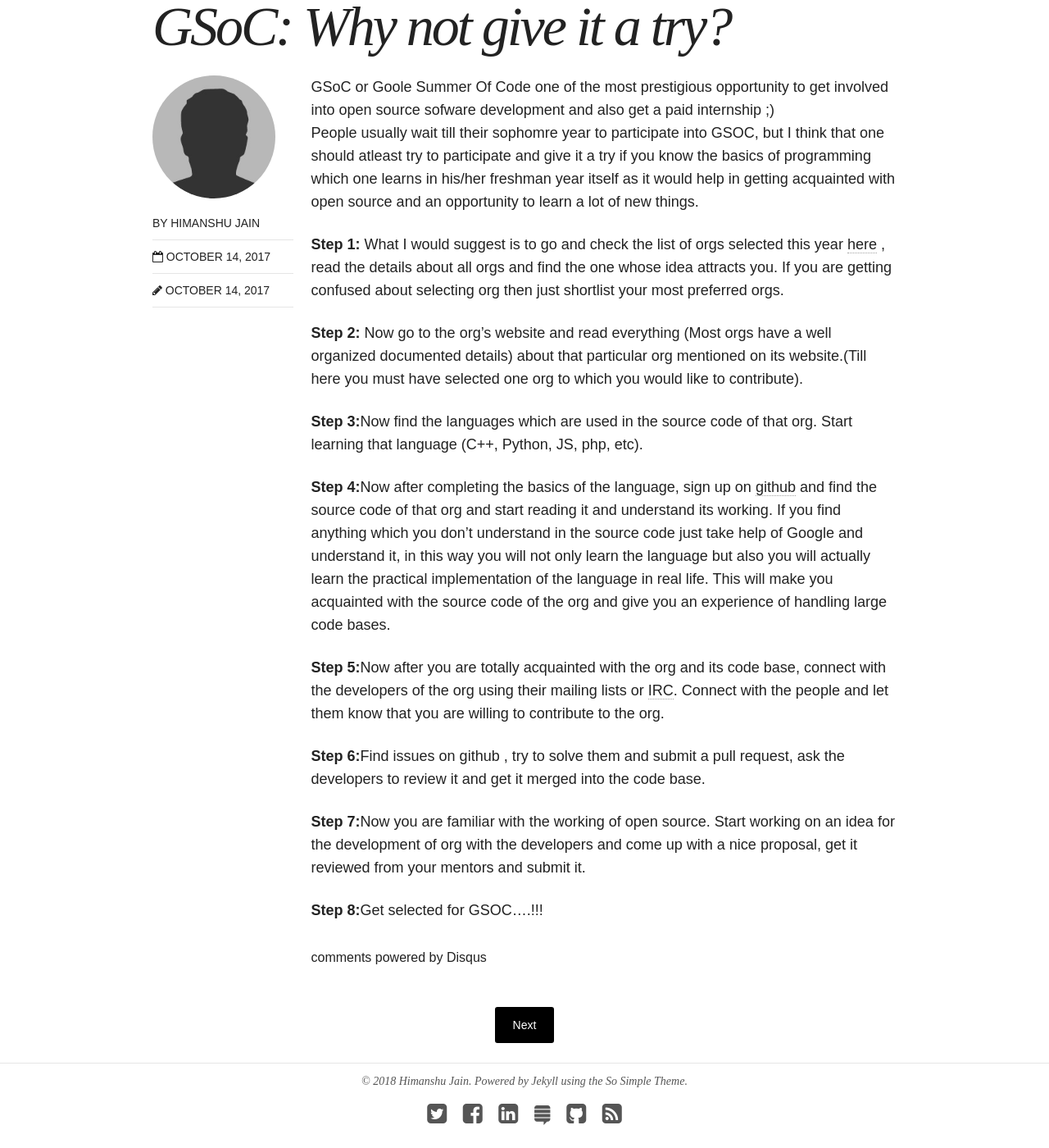
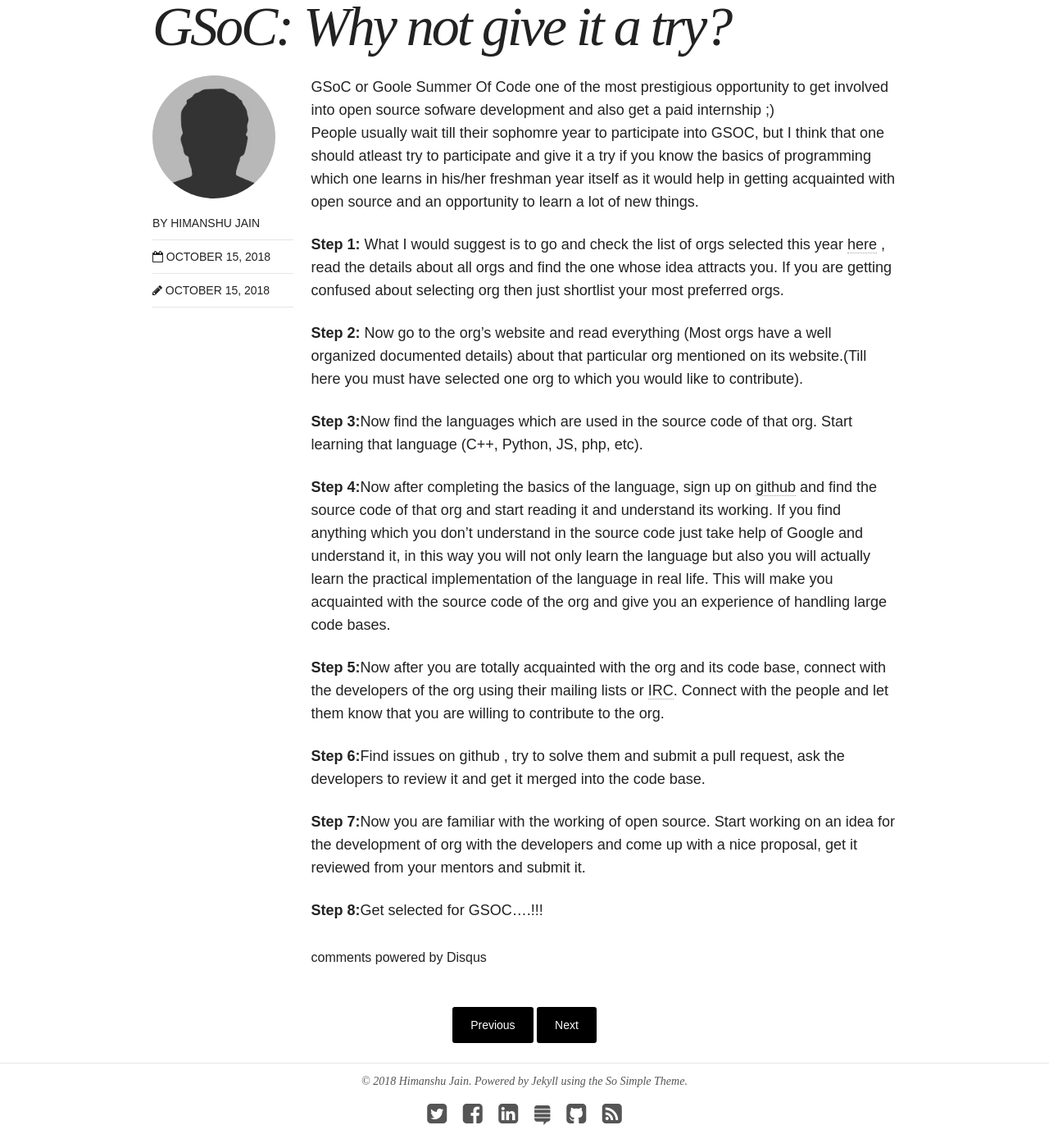
Before and after one commit to IRONICBo/Saksham, a Jekyll site: the page built from _posts/blog/2017-10-14-gsoc-why-not-give-it-a-try.md, in a window 1280 px wide and 1400 px high, scrolled down 245 px. Shown: the whole window at 82% size. Built offline with Jekyll 4.4.1, drawn with Linux system fonts in a browser that asks for light colours; nearby versions of some CDN libraries; comment, search, counter and statistics services are not loaded.

Commit message:
Update 2017-10-14-gsoc-why-not-give-it-a-try.md

```diff
--- a/_posts/blog/2017-10-14-gsoc-why-not-give-it-a-try.md
+++ b/_posts/blog/2017-10-14-gsoc-why-not-give-it-a-try.md
@@ -8,8 +8,8 @@ excerpt:
 tags: []
 image:
   feature:
-date: 2017-10-14T00:00:00-00:00
-modified: 2017-10-14T14:17:05-04:00
+date: 2018-10-15T00:00:00-00:00
+modified: 2018-10-15T14:17:05-04:00
 ---
 
 GSoC or Goole Summer Of Code one of the most prestigious opportunity to get involved into open source sofware development and also get a paid internship ;)<br>
```
